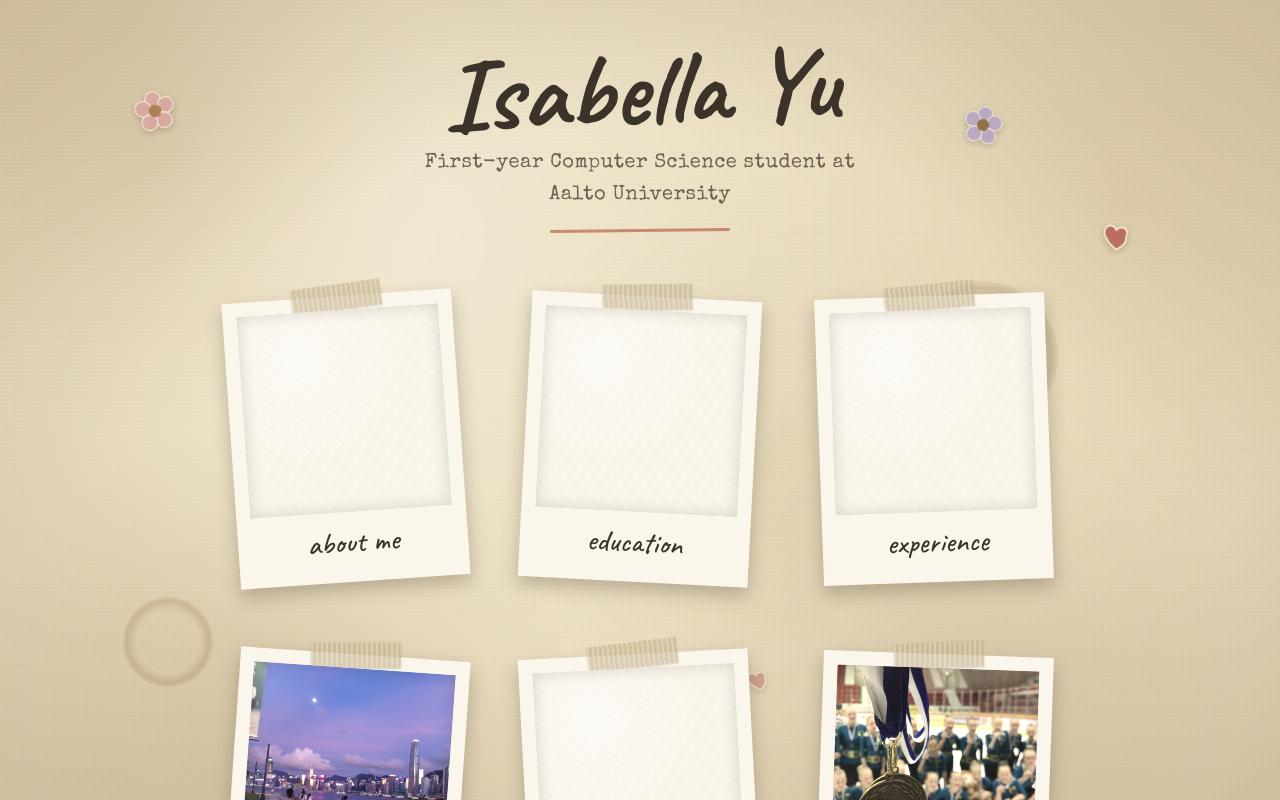
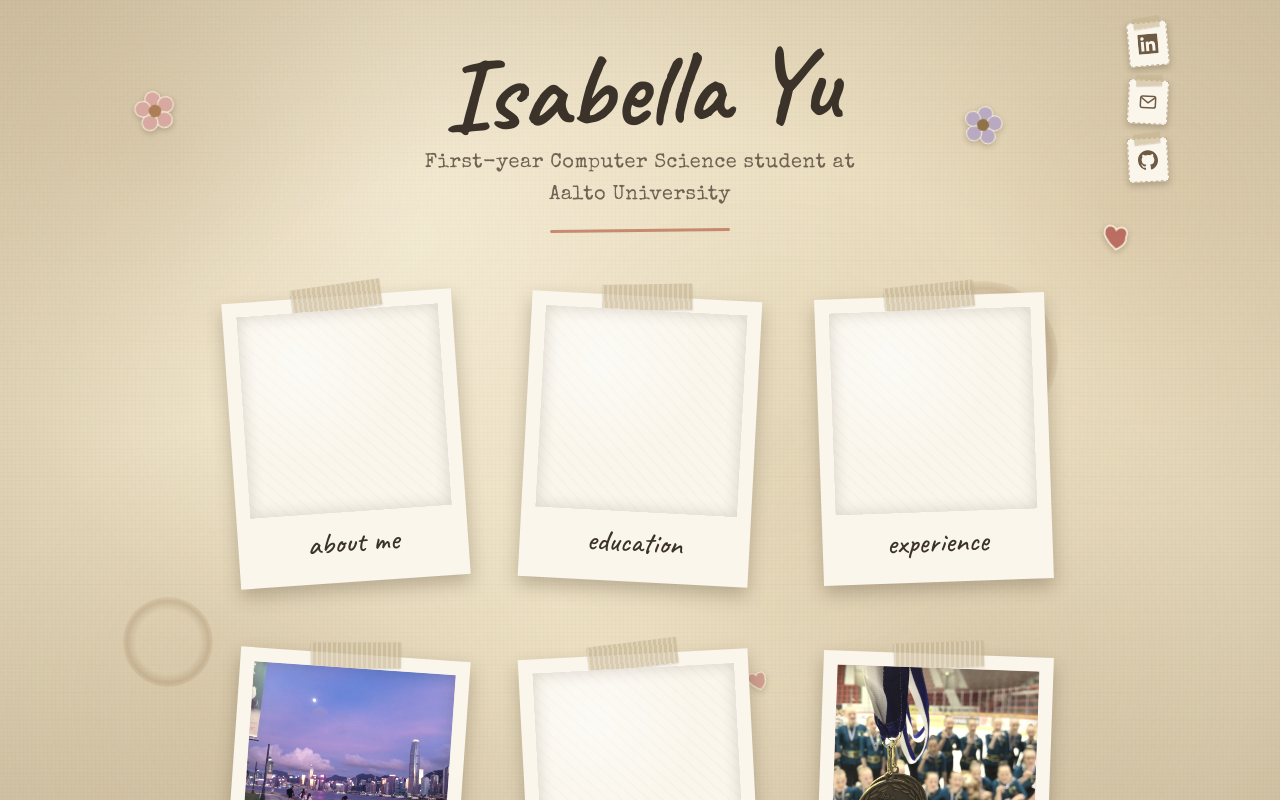
Before and after one commit to isabellayuu/Portfolio, a React (Vite) app: page / in a window 1280 px wide. Shown: the top 800 px of the page. Built offline with nearby package versions, Linux system fonts and the light colour scheme.

Commit message:
email, linkedin ja githubin lisääminen yläreunaan. Animaation lisäys travel sivulle.

```diff
--- a/src/App.tsx
+++ b/src/App.tsx
@@ -3,6 +3,7 @@ import Header from './components/Header'
 import Polaroid from './components/Polaroid'
 import Modal from './components/Modal'
 import Stickers from './components/Stickers'
+import SocialLinks from './components/SocialLinks'
 import { sections } from './data/sections'
 import type { Section } from './types'
 import './App.css'
@@ -17,6 +18,9 @@ function App() {
     <>
       {/* Decorative layer first, so the polaroids paint on top of it. */}
       <Stickers variant="page" />
+
+      {/* Social links pinned to the top-right corner. */}
+      <SocialLinks />
 
       <Header
         title="Isabella Yu"
--- a/src/components/Modal.css
+++ b/src/components/Modal.css
@@ -255,6 +255,22 @@
   margin: 0;
 }
 
+/* clickable contact values (Email, LinkedIn) */
+.modal__field-link {
+  display: inline-block;
+  color: var(--accent);
+  text-decoration: none;
+  border-bottom: 1px solid rgba(181, 101, 74, 0.4);
+  transition:
+    color 0.15s ease,
+    border-color 0.15s ease;
+}
+
+.modal__field-link:hover {
+  color: #8f4636;
+  border-color: var(--accent);
+}
+
 @keyframes modal-fade {
   from {
     opacity: 0;
--- a/src/components/Modal.tsx
+++ b/src/components/Modal.tsx
@@ -87,7 +87,20 @@ function Modal({ section, onClose }: ModalProps) {
             section.fields.map((field, index) => (
               <div key={index} className="modal__field">
                 <p className="modal__field-label">{field.label}</p>
-                <p className="modal__field-value">{field.value}</p>
+                {field.href ? (
+                  <a
+                    className="modal__field-value modal__field-link"
+                    href={field.href}
+                    // open real web pages in a new tab; mailto: opens the mail app
+                    {...(field.href.startsWith('http')
+                      ? { target: '_blank', rel: 'noopener noreferrer' }
+                      : {})}
+                  >
+                    {field.value}
+                  </a>
+                ) : (
+                  <p className="modal__field-value">{field.value}</p>
+                )}
               </div>
             ))
           ) : section.bulleted ? (
--- /dev/null
+++ b/src/components/SocialLinks.css
@@ -0,0 +1,102 @@
+/* a small vertical column of stamps in the top-right corner.
+   Vertical keeps it narrow so it never crowds the centred title on mobile. */
+.social {
+  position: absolute;
+  top: 22px;
+  right: 22px;
+  z-index: 10;
+  display: flex;
+  flex-direction: column;
+  gap: 14px;
+  /* gentle fade-in alongside the header intro */
+  animation: social-in 0.6s ease-out 0.2s backwards;
+}
+
+.social__stamp {
+  position: relative;
+  display: grid;
+  place-items: center;
+  width: 40px;
+  height: 44px; /* slightly tall → postage-stamp proportions */
+  color: #6f5b43; /* warm brown icon, not a bright brand colour */
+  background-color: var(--frame); /* cream paper */
+  /* dashed warm border stands in for a stamp's perforated edge */
+  border: 1.5px dashed rgba(150, 120, 80, 0.55);
+  box-shadow: 0 3px 7px var(--shadow);
+  text-decoration: none;
+  transition:
+    transform 0.18s ease,
+    box-shadow 0.18s ease,
+    color 0.18s ease;
+}
+
+/* slight individual tilts so they look hand-placed */
+.social__stamp--linkedin {
+  transform: rotate(-5deg);
+}
+.social__stamp--email {
+  transform: rotate(3deg);
+}
+.social__stamp--github {
+  transform: rotate(-3deg);
+}
+
+/* a tiny piece of tape across the top of each stamp */
+.social__stamp::before {
+  content: '';
+  position: absolute;
+  top: -6px;
+  left: 50%;
+  width: 26px;
+  height: 11px;
+  transform: translateX(-50%) rotate(-4deg);
+  background-color: rgba(198, 180, 142, 0.6);
+  box-shadow: 0 1px 1px rgba(0, 0, 0, 0.1);
+}
+
+.social__stamp svg {
+  width: 20px;
+  height: 20px;
+}
+
+/* hover/focus: lift + straighten, like peeling the sticker up slightly */
+.social__stamp:hover,
+.social__stamp:focus-visible {
+  transform: rotate(0deg) translateY(-3px) scale(1.06);
+  box-shadow: 0 8px 14px var(--shadow);
+  color: var(--accent);
+  outline: none;
+}
+
+@keyframes social-in {
+  from {
+    opacity: 0;
+    transform: translateY(-12px);
+  }
+  to {
+    opacity: 1;
+  }
+}
+
+/* smaller + tighter on phones so the corner stays uncluttered */
+@media (max-width: 600px) {
+  .social {
+    top: 14px;
+    right: 14px;
+    gap: 10px;
+  }
+  .social__stamp {
+    width: 34px;
+    height: 38px;
+  }
+  .social__stamp svg {
+    width: 17px;
+    height: 17px;
+  }
+}
+
+@media (prefers-reduced-motion: reduce) {
+  .social {
+    animation: none;
+  }
+}
--- /dev/null
+++ b/src/components/SocialLinks.tsx
@@ -0,0 +1,55 @@
+import './SocialLinks.css'
+
+// Three small vintage "postage-stamp" links in the top-right corner.
+// LinkedIn & GitHub open in a new tab; Email opens the user's mail client.
+// Each link has an aria-label so screen readers announce it clearly.
+function SocialLinks() {
+  return (
+    <nav className="social" aria-label="Social links">
+      <a
+        className="social__stamp social__stamp--linkedin"
+        href="https://www.linkedin.com/in/isabella-yu-b7b234390/"
+        target="_blank"
+        rel="noopener noreferrer"
+        aria-label="LinkedIn"
+      >
+        <svg viewBox="0 0 24 24" fill="currentColor" aria-hidden="true">
+          <path d="M20.447 20.452h-3.554v-5.569c0-1.328-.027-3.037-1.852-3.037-1.853 0-2.136 1.445-2.136 2.939v5.667H9.351V9h3.414v1.561h.046c.477-.9 1.637-1.85 3.37-1.85 3.601 0 4.267 2.37 4.267 5.455v6.286zM5.337 7.433a2.062 2.062 0 0 1-2.063-2.065 2.064 2.064 0 1 1 2.063 2.065zm1.782 13.019H3.555V9h3.564v11.452zM22.225 0H1.771C.792 0 0 .774 0 1.729v20.542C0 23.227.792 24 1.771 24h20.451C23.2 24 24 23.227 24 22.271V1.729C24 .774 23.2 0 22.222 0h.003z" />
+        </svg>
+      </a>
+
+      <a
+        className="social__stamp social__stamp--email"
+        href="mailto:isabella.2.yu@gmail.com"
+        aria-label="Email"
+      >
+        <svg
+          viewBox="0 0 24 24"
+          fill="none"
+          stroke="currentColor"
+          strokeWidth="1.8"
+          strokeLinecap="round"
+          strokeLinejoin="round"
+          aria-hidden="true"
+        >
+          <rect x="3" y="5" width="18" height="14" rx="2.5" />
+          <path d="m4 7 8 6 8-6" />
+        </svg>
+      </a>
+
+      <a
+        className="social__stamp social__stamp--github"
+        href="https://github.com/isabellayuu"
+        target="_blank"
+        rel="noopener noreferrer"
+        aria-label="GitHub"
+      >
+        <svg viewBox="0 0 24 24" fill="currentColor" aria-hidden="true">
+          <path d="M12 .297c-6.63 0-12 5.373-12 12 0 5.303 3.438 9.8 8.205 11.385.6.113.82-.258.82-.577 0-.285-.01-1.04-.015-2.04-3.338.724-4.042-1.61-4.042-1.61C4.422 18.07 3.633 17.7 3.633 17.7c-1.087-.744.084-.729.084-.729 1.205.084 1.838 1.236 1.838 1.236 1.07 1.835 2.809 1.305 3.495.998.108-.776.417-1.305.76-1.605-2.665-.3-5.466-1.332-5.466-5.93 0-1.31.465-2.38 1.235-3.22-.135-.303-.54-1.523.105-3.176 0 0 1.005-.322 3.3 1.23.96-.267 1.98-.399 3-.405 1.02.006 2.04.138 3 .405 2.28-1.552 3.285-1.23 3.285-1.23.645 1.653.24 2.873.12 3.176.765.84 1.23 1.91 1.23 3.22 0 4.61-2.805 5.625-5.475 5.92.42.36.81 1.096.81 2.22 0 1.606-.015 2.896-.015 3.286 0 .315.21.69.825.57C20.565 22.092 24 17.592 24 12.297c0-6.627-5.373-12-12-12" />
+        </svg>
+      </a>
+    </nav>
+  )
+}
+
+export default SocialLinks
--- a/src/components/Stickers.css
+++ b/src/components/Stickers.css
@@ -22,6 +22,27 @@
 .stickers--travel .coffee {
   position: absolute;
   z-index: 0;
+}
+
+/* fade the whole travel decoration layer in while the board drops into place.
+   (Only opacity — animating transform here would shift the absolute children.) */
+.stickers--travel {
+  animation: decor-fade 0.7s ease-out 0.3s backwards;
+}
+
+@keyframes decor-fade {
+  from {
+    opacity: 0;
+  }
+  to {
+    opacity: 1;
+  }
+}
+
+@media (prefers-reduced-motion: reduce) {
+  .stickers--travel {
+    animation: none;
+  }
 }
 
 /* ---- flower / heart stickers (SVG) ---- */
--- a/src/components/TravelPage.css
+++ b/src/components/TravelPage.css
@@ -18,6 +18,10 @@
 .travel__board .polaroid {
   width: 150px;
   padding: 10px 10px 0;
+  /* drop into place one by one when the gallery opens (same keyframe as the
+     home page; --delay comes from TravelPage.tsx, --rot from each polaroid) */
+  animation: polaroid-drop 0.55s ease-out backwards;
+  animation-delay: var(--delay, 0s);
 }
 
 .travel__board .polaroid__caption {
@@ -33,6 +37,10 @@
   box-shadow: 0 6px 14px var(--shadow);
   position: relative;
   z-index: 1;
+  /* tilt via --rot (set per variant) so the drop keyframe can reuse it */
+  transform: rotate(var(--rot, 0deg));
+  animation: polaroid-drop 0.55s ease-out backwards;
+  animation-delay: var(--delay, 0s);
 }
 
 .ticket__body {
@@ -59,7 +67,7 @@
   width: 240px;
   background: #ddcba6;
   color: #5b4a2e;
-  transform: rotate(-3deg);
+  --rot: -3deg;
 }
 
 .ticket--air .ticket__stub {
@@ -99,7 +107,7 @@
   width: 250px;
   background: #e8a7c3;
   color: #6e2440;
-  transform: rotate(2deg);
+  --rot: 2deg;
 }
 
 .ticket--coldplay .ticket__stub--coldplay {
@@ -125,3 +133,11 @@
   writing-mode: vertical-rl;
   transform: rotate(180deg);
 }
+
+/* respect reduced-motion: show the board instantly, no drop-in */
+@media (prefers-reduced-motion: reduce) {
+  .travel__board .polaroid,
+  .ticket {
+    animation: none;
+  }
+}
--- a/src/data/sections.ts
+++ b/src/data/sections.ts
@@ -186,9 +186,17 @@ export const sections: Section[] = [
     rotation: 4,
     modalTitle: 'Contact',
     fields: [
-      { label: 'Email', value: 'isabella.2.yu@gmail.com' },
+      {
+        label: 'Email',
+        value: 'isabella.2.yu@gmail.com',
+        href: 'mailto:isabella.2.yu@gmail.com',
+      },
       { label: 'Phone', value: '+358 40 147 3300' },
-      { label: 'LinkedIn', value: 'linkedin.com/in/isabella-yu' },
+      {
+        label: 'LinkedIn',
+        value: 'linkedin.com/in/isabella-yu-b7b234390',
+        href: 'https://www.linkedin.com/in/isabella-yu-b7b234390/',
+      },
     ],
   },
 ]
--- a/src/types.ts
+++ b/src/types.ts
@@ -11,6 +11,7 @@ export interface TimelineEntry {
 export interface ContactField {
   label: string // e.g. "Email"
   value: string // e.g. "name@example.com"
+  href?: string // when set, the value becomes a clickable link (mailto: or https)
 }
 
 // One polaroid inside a gallery section (e.g. the Travel page).
```
Also changed, not shown: src/components/TravelPage.tsx (+59 -27 lines).
